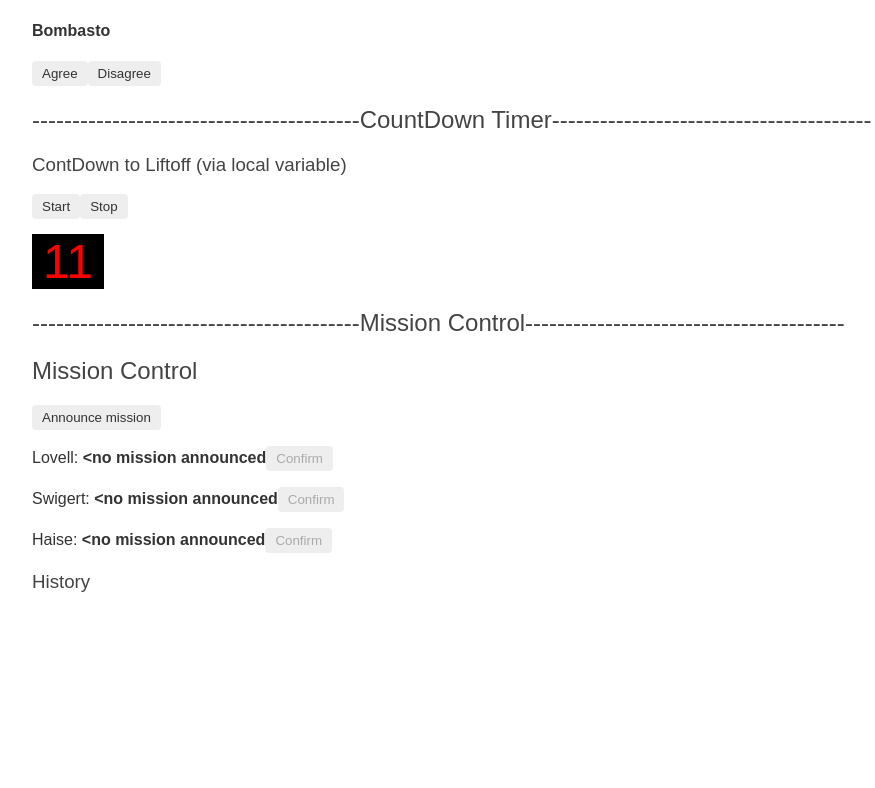
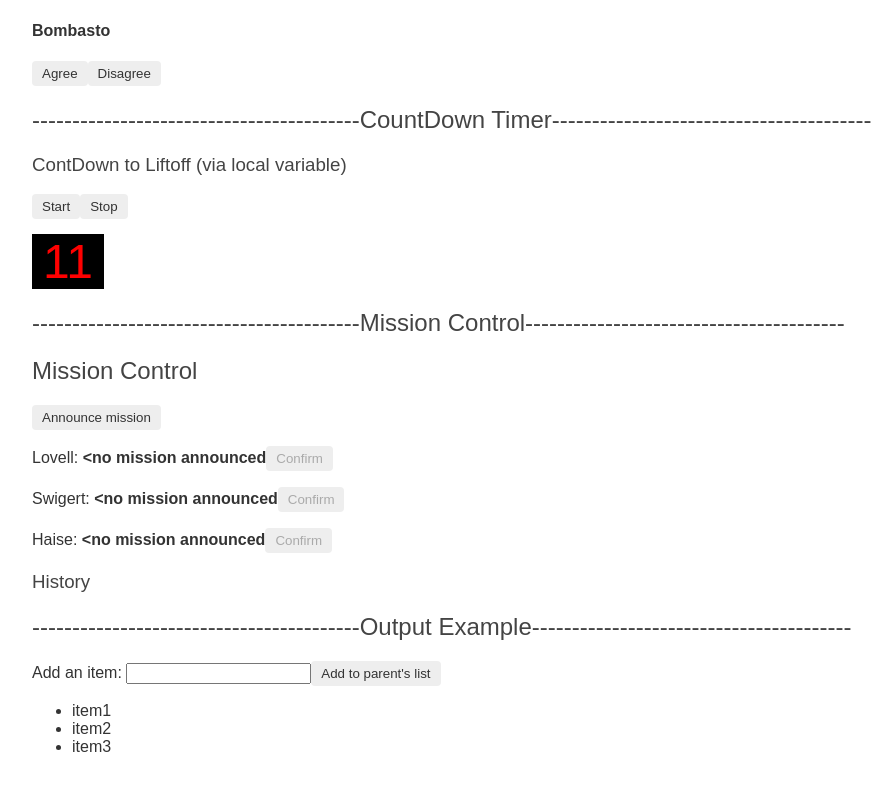
Before and after one commit to SamanehGhafouri/Angular-Component-Interaction, an Angular app: page / in a window 1280 px wide. Shown: the part 1081-1869 px from the top of the page, without its empty margins (0-875 px from the left). Before the commit the page ends 1706 px from the top, so only its background shows below. Built offline with nearby package versions, Linux system fonts and the light colour scheme.

Commit message:
Example of how @Output decorator works

```diff
--- a/src/app/app.component.html
+++ b/src/app/app.component.html
@@ -9,3 +9,5 @@
 <app-countdown-parent-lv></app-countdown-parent-lv>
 <h2>-----------------------------------------Mission Control----------------------------------------</h2>
 <app-missioncontrol></app-missioncontrol>
+<h2>-----------------------------------------Output Example----------------------------------------</h2>
+<app-parent></app-parent>
--- a/src/app/app.module.ts
+++ b/src/app/app.module.ts
@@ -17,6 +17,8 @@ import {
 } from './countdown-parent/countdown-parent.component';
 import { MissioncontrolComponent } from './missioncontrol/missioncontrol.component';
 import { AstronautComponent } from './astronaut/astronaut.component';
+import { ChildComponent } from './child/child.component';
+import { ParentComponent } from './parent/parent.component';
 
 @NgModule({
   declarations: [
@@ -32,7 +34,9 @@ import { AstronautComponent } from './astronaut/astronaut.component';
     CountdownTimerComponent,
     CountdownLocalVarParentComponent,
     MissioncontrolComponent,
-    AstronautComponent
+    AstronautComponent,
+    ChildComponent,
+    ParentComponent
   ],
   imports: [
     BrowserModule,
--- /dev/null
+++ b/src/app/child/child.component.html
@@ -0,0 +1,2 @@
+<label>Add an item: <input #newItem></label>
+<button (click)="addNewItem(newItem.value)">Add to parent's list</button>
--- /dev/null
+++ b/src/app/child/child.component.ts
@@ -0,0 +1,17 @@
+import {Component, EventEmitter, OnInit, Output} from '@angular/core';
+
+@Component({
+  selector: 'app-child',
+  templateUrl: './child.component.html',
+  styleUrls: ['./child.component.css']
+})
+export class ChildComponent{
+  @Output() newItemEvent = new EventEmitter<string>();
+
+  addNewItem(value: string){
+    this.newItemEvent.emit(value)
+
+  }
+
+
+}
--- /dev/null
+++ b/src/app/parent/parent.component.html
@@ -0,0 +1,4 @@
+<app-child (newItemEvent)="addItem($event)"></app-child>
+<ul>
+  <li *ngFor="let item of items">{{item}}</li>
+</ul>
--- /dev/null
+++ b/src/app/parent/parent.component.ts
@@ -0,0 +1,15 @@
+import { Component, OnInit } from '@angular/core';
+
+@Component({
+  selector: 'app-parent',
+  templateUrl: './parent.component.html',
+  styleUrls: ['./parent.component.css']
+})
+export class ParentComponent{
+  items = ['item1', 'item2', 'item3'];
+  addItem(newItem: string){
+    this.items.push(newItem);
+  }
+
+
+}
```
Also changed, not shown: src/app/child/child.component.css (added), src/app/parent/parent.component.css (added), 2 other files (tests, documents, lock files or other folders).
